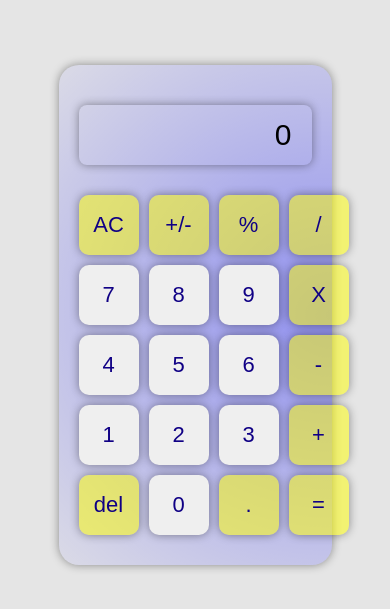
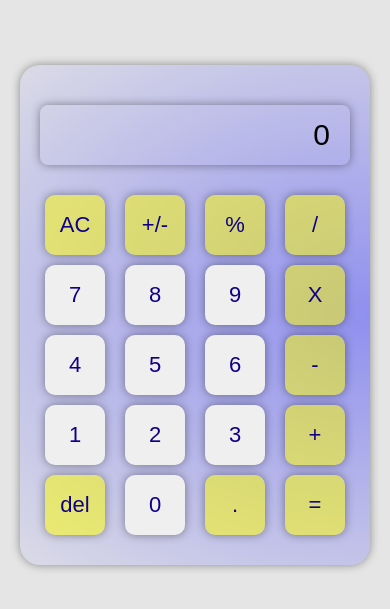
Before and after one commit to lucasrawlison/calculator-react-app, a React (Create React App) app: page / in a window 390 px wide. Shown: the part 107-716 px from the top of the page. Built offline with nearby package versions, Linux system fonts and the light colour scheme.

Commit message:
responsive for mobile

```diff
--- a/src/App.css
+++ b/src/App.css
@@ -12,7 +12,7 @@
   width: 70%;
   max-width: 350px;
   min-height: 500px;
-  max-height: 100px;
+  max-height: 500px;
   display: flex;
   flex-direction: column;
   background: radial-gradient(#0000ff81 -40%, transparent 114%);
@@ -45,3 +45,16 @@
 
   }
 }
+
+
+
+@media only screen and (max-width: 600px){
+  .calculator-container{
+    height: 90%;
+    width: 90%;
+
+
+  }
+
+
+}
```
Also changed, not shown: src/components/ButtonsContainer/style.css (line endings or trailing spaces).
